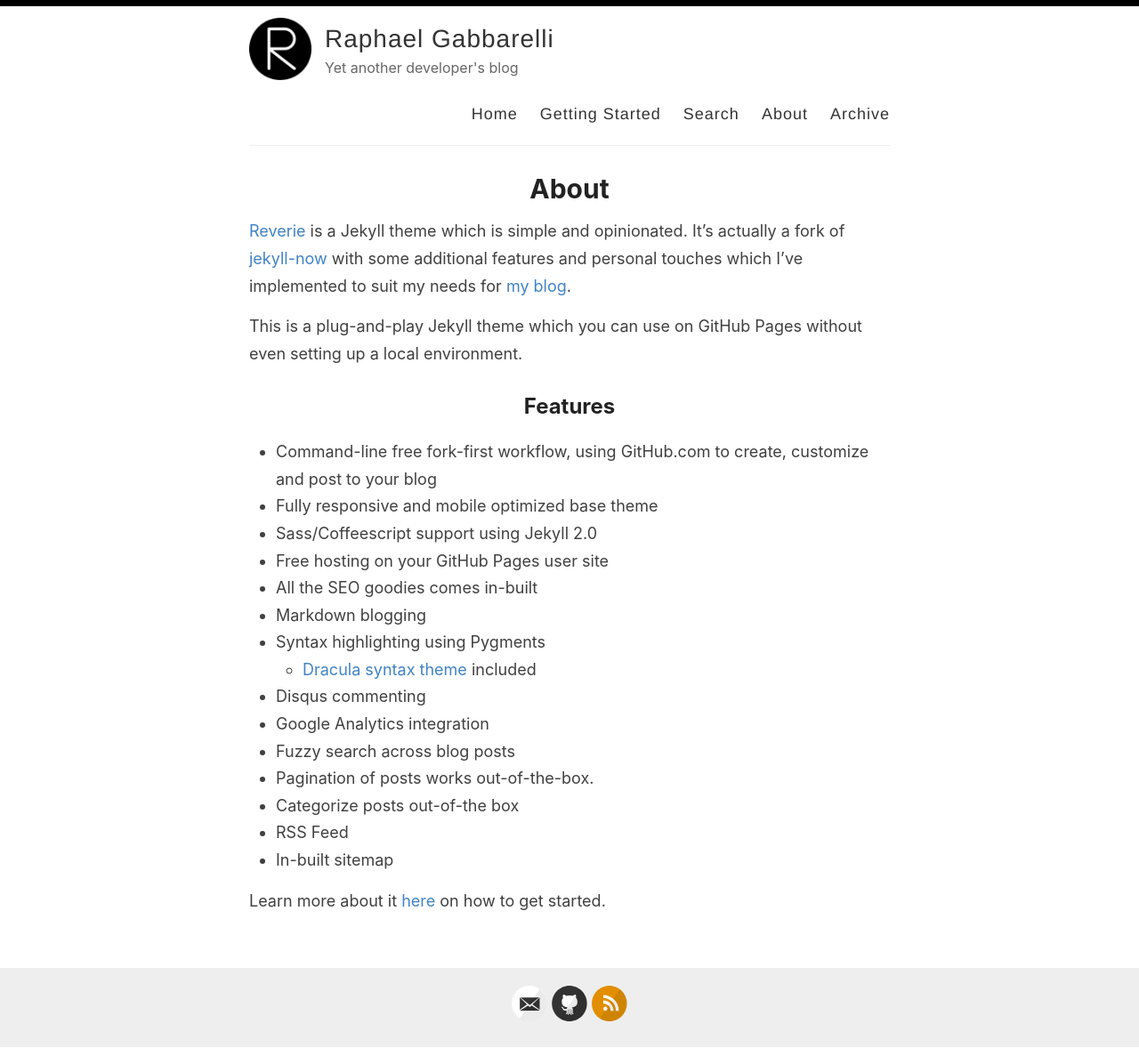
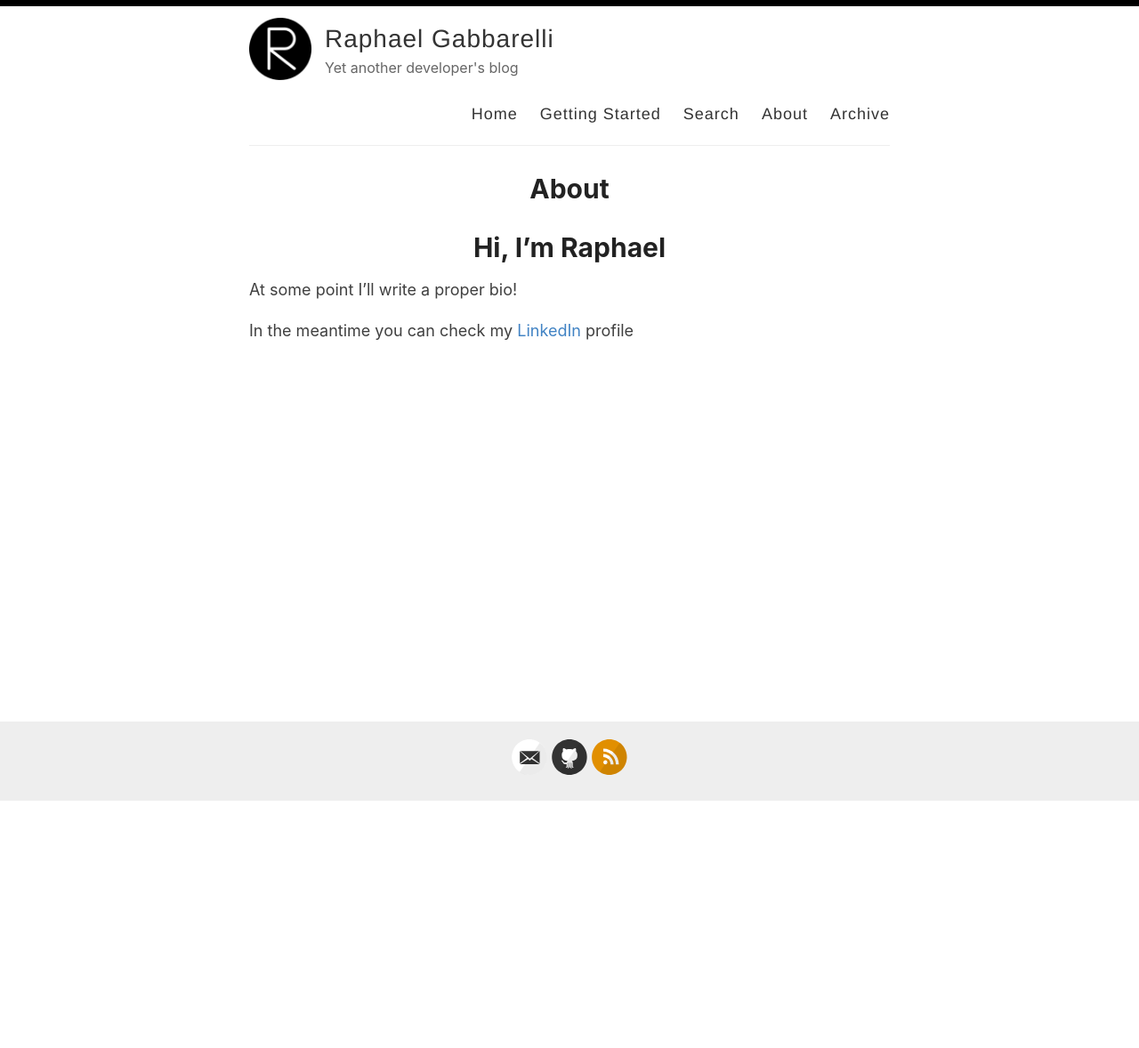
Before and after one commit to raphaelgabbarelli/raphaelgabbarelli.github.io, a Jekyll site: the page built from _pages/about.md, in a window 1280 px wide. Shown: the whole page at 89% size. Built offline with Jekyll 4.4.1, drawn with Linux system fonts in a browser that asks for light colours; after the commit the page ends 901 px from its top, so only the background shows below that.

```diff
--- a/_pages/about.md
+++ b/_pages/about.md
@@ -4,26 +4,8 @@ title: About
 permalink: /about/
 ---
 
-[Reverie](https://github.com/amitmerchant1990/reverie) is a Jekyll theme which is simple and opinionated. It's actually a fork of [jekyll-now](https://github.com/barryclark/jekyll-now) with some additional features and personal touches which I've implemented to suit my needs for [my blog](https://www.amitmerchant.com).
+# Hi, I'm Raphael
 
-This is a plug-and-play Jekyll theme which you can use on GitHub Pages without even setting up a local environment.
+At some point I'll write a proper bio!
 
-## Features
-
-- Command-line free fork-first workflow, using GitHub.com to create, customize and post to your blog
-- Fully responsive and mobile optimized base theme
-- Sass/Coffeescript support using Jekyll 2.0
-- Free hosting on your GitHub Pages user site
-- All the SEO goodies comes in-built
-- Markdown blogging
-- Syntax highlighting using Pygments
-    - [Dracula syntax theme](https://draculatheme.com/) included
-- Disqus commenting
-- Google Analytics integration
-- Fuzzy search across blog posts
-- Pagination of posts works out-of-the-box.
-- Categorize posts out-of-the box
-- RSS Feed
-- In-built sitemap
-
-Learn more about it [here](https://github.com/amitmerchant1990/reverie) on how to get started.
+In the meantime you can check my [LinkedIn](https://www.linkedin.com/in/raphaelgabbarelli/) profile
```
Also changed, not shown: _pages/getting-started.md (deleted, +0 -51 lines).
